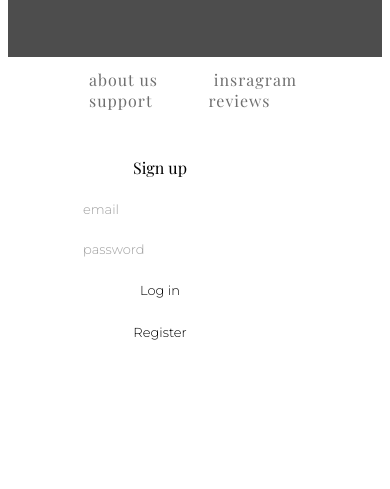
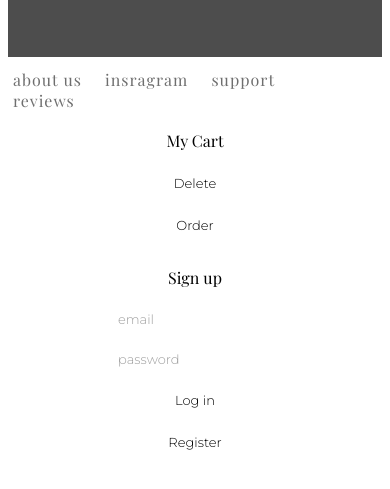
Before and after one commit to janellemzb/homework_22, a plain HTML site: page index.html in a window 390 px wide. Shown: the part 163-652 px from the top of the page. Drawn offline with nearby package versions, Linux system fonts and the light colour scheme; no server answers.

Commit message:
Update style.css

```diff
--- a/style.css
+++ b/style.css
@@ -208,3 +208,33 @@ margin: 10px auto;
   font-family: 'Montserrat', sans-serif;
   opacity: 0.7;
 }
+
+/* Mobile-specific styles */
+
+@media only screen and (max-width: 600px) {
+    #links {
+        margin-left: 0;
+        margin-top: 2%;
+        padding: 5px;
+    }
+
+    .header {
+        padding-right: 5%;
+    }
+
+    img {
+        height: 20%;
+    }
+
+    #result {
+        width: 80%;
+        margin-left: 10%;
+    }
+
+    #cartCount,
+    #userInfo {
+        position: static;
+        width: 100%;
+        height: auto;
+    }
+}
```
